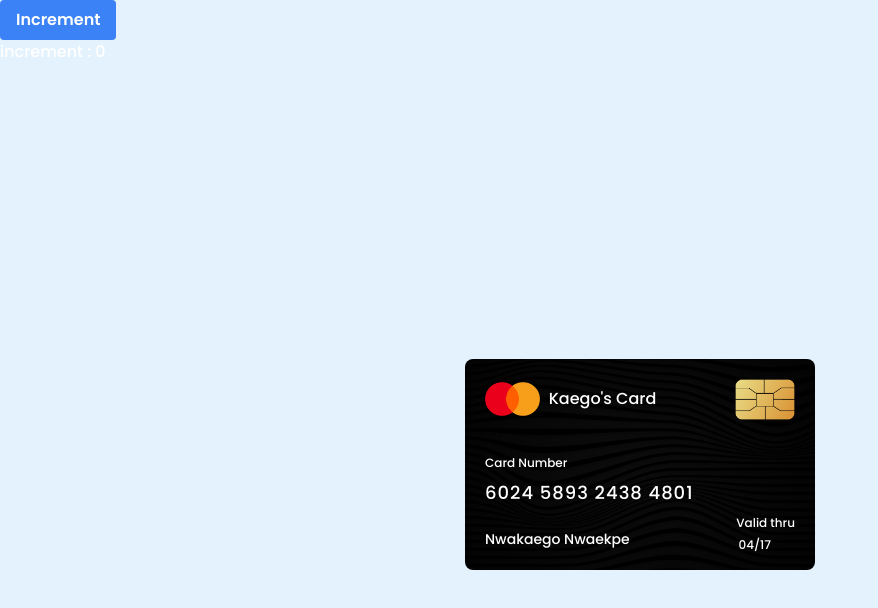
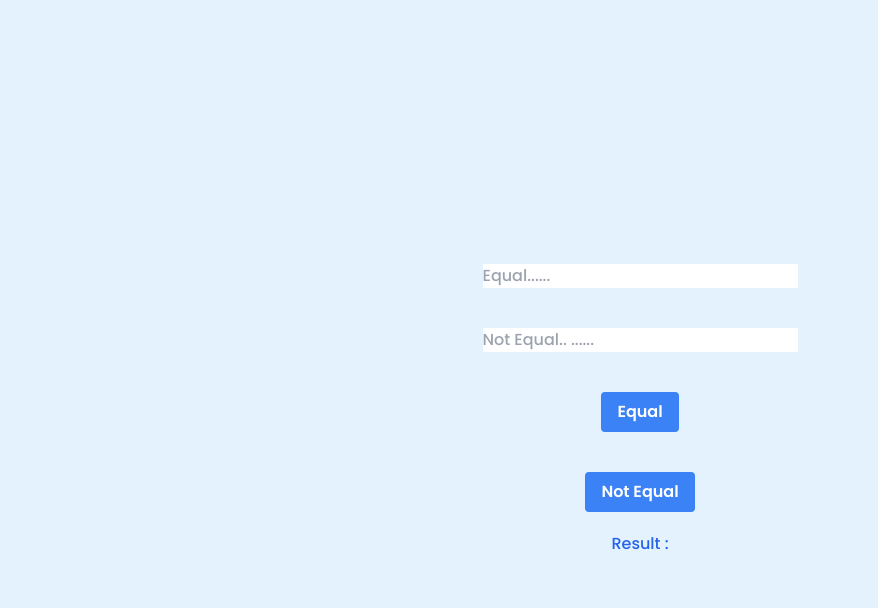
Before and after one commit to Nwakaego-Ego/leetChallengeNextjs, a Next.js app: page / in a window 1280 px wide. Shown: the top 608 px of the page, without its empty margins (0-878 px from the left). Built offline with nearby package versions, Linux system fonts and the light colour scheme.

Commit message:
Tobe Not to be mini project

```diff
--- a/app/Input.js
+++ b/app/Input.js
@@ -138,7 +138,7 @@ import React, { useState, useEffect } from "react";
 import { useDebounce } from "use-debounce";
 import "./globals.css";
 
-const InputMessage = () => {
+const Input = () => {
   const [name, setName] = useState("");
   const [value] = useDebounce(name, 3000);
   const [showMessage, setShowMessage] = useState(false);
@@ -173,4 +173,4 @@ const InputMessage = () => {
   );
 };
 
-export default InputMessage;
+export default Input;
--- a/app/page.js
+++ b/app/page.js
@@ -4,6 +4,7 @@ import ShoppingCart from "./shoppingCart";
 import Input from "./input";
 import InputMessage from "./InputMessage";
 import Counter from "./Counter/Counter";
+import Tobe from "./tobe";
 
 export default function Home() {
   return (
@@ -13,7 +14,8 @@ export default function Home() {
       {/* <ShoppingCart /> */}
       {/* <Input /> */}
       {/* <InputMessage /> */}
-      <Counter />
+      {/* <Counter /> */}
+      <Tobe />
     </main>
   );
 }
--- /dev/null
+++ b/app/tobe.js
@@ -0,0 +1,71 @@
+"use client";
+import React, { useState } from "react";
+
+const tobe = () => {
+  const [val, setVal] = useState(5);
+  const [equal, setEqual] = useState("");
+  const [notEqual, setNotEqual] = useState("");
+  const [output, setOutput] = useState("");
+
+  function equalVal(e) {
+    setEqual(e.target.value);
+  }
+
+  function notEqualVal(e) {
+    setNotEqual(e.target.value);
+  }
+
+  function tobe() {
+    if (val === equal) {
+      setOutput("Equal");
+    } else {
+      setOutput("");
+    }
+  }
+
+  function notToBe() {
+    if (val !== notEqual) {
+      setOutput("Not Equal");
+    } else {
+      setOutput("");
+    }
+  }
+
+  return (
+    <>
+      <div class="min-h-screen flex flex-col items-center justify-center relative">
+        <input
+          type="text"
+          placeholder="Equal......"
+          className="m-5 text-blue-700"
+          value={equal}
+          onChange={equalVal}
+        />
+        <input
+          type="text"
+          placeholder="Not Equal.. ......"
+          className="m-5 text-blue-700"
+          value={notEqual}
+          onChange={notEqualVal}
+        />
+
+        <button
+          className="bg-blue-500 hover-bg-blue-700 text-white font-bold py-2 px-4 rounded p-10 m-5"
+          onClick={tobe}
+        >
+          Equal
+        </button>
+
+        <button
+          className="bg-blue-500 hover-bg-blue-700 text-white font-bold py-2 px-4 rounded p-10 m-5 "
+          onClick={notToBe}
+        >
+          Not Equal
+        </button>
+        <p className="text-blue-600"> Result : {output}</p>
+      </div>
+    </>
+  );
+};
+
+export default tobe;
```
